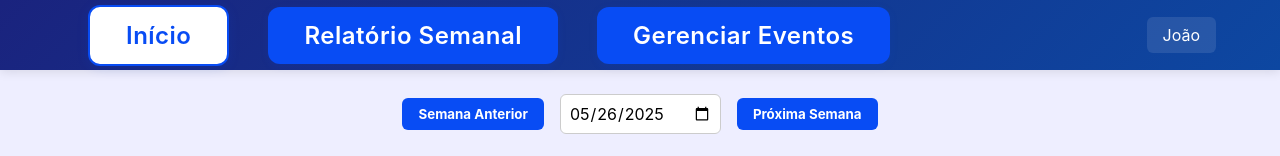
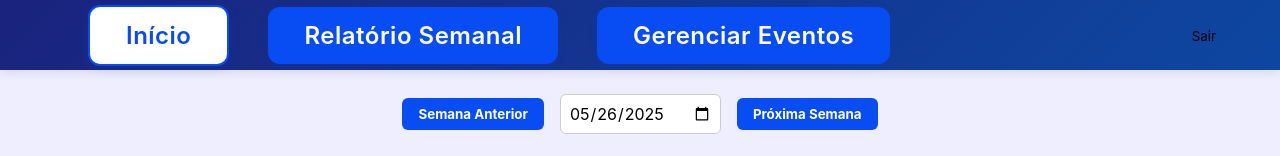
Before and after one commit to JoaoVlopess/calendario_ginasio, a React (Vite) app in the folder client/: page /home in a window 1280 px wide. Both pictures are taken after typing "name@example.com", "Sample123" into the empty fields and a click on the button "Entrar". Shown: the top 156 px of the page. Built offline with nearby package versions, Linux system fonts and the light colour scheme; no server answers.

Commit message:
feat: Refactor Navbar component by removing user modal and state management

```diff
--- a/client/src/components/Navbar/Navbar.tsx
+++ b/client/src/components/Navbar/Navbar.tsx
@@ -1,53 +1,36 @@
-import React, { useState } from 'react';
+import React from 'react';
 import styles from './Navbar.module.css';
-import { Link, useLocation } from 'react-router';
-import UsuarioModal from '../usuarioModal/UsuarioModal'; // Importar o novo componente de modal
-import type { User } from '../../types/user'; // Assumindo que você tem um tipo User compartilhado
-
-// O caminho para a sua logo branca (que você já tem funcionando)
-const logoBrancaUrl = '/img/unifor_logo.png'; // '/img/12047780359881700749.png' ou o nome que você deu para a logo branca
-
-// Interface User movida para um arquivo de tipos compartilhado (ex: src/types/user.ts)
-// export interface User {
-//   name: string;
-//   email?: string;
-//   id?: string;
-//   senha?: string; // Adicionando senha se for parte do objeto User
-// }
+import { Link, useLocation, useNavigate } from 'react-router';
 
 const Navbar: React.FC = () => {
-  const [isUserModalOpen, setIsUserModalOpen] = useState(false);
-  // Gerenciar o usuário com estado para permitir atualizações
-  const [currentUser, setCurrentUser] = useState<User>({ name: 'João', email: 'joao.silva@example.com', id: 'USER123', senha: 'password123' }); // Dados do usuário com mais informações
   const location = useLocation();
-  const toggleUserModal = () => {
-    setIsUserModalOpen(!isUserModalOpen);
-  };
+  const navigate = useNavigate();
 
-  const handleUserUpdate = (updatedUser: User) => {
-    // Em uma aplicação real, você faria uma chamada API aqui para salvar os dados
-    console.log('Usuário atualizado:', updatedUser);
-    setCurrentUser(updatedUser);
-    setIsUserModalOpen(false); // Fechar o modal após salvar
+  const handleLogout = () => {
+    localStorage.clear(); // ou localStorage.removeItem('userName'), etc.
+    navigate('/', { replace: true }); // redireciona para página inicial
   };
 
   return (
-    <>
     <nav className={styles.navbar} style={{ backgroundColor: '#084cf4' }}>
       <div className={styles.navbarLogo}>
-          <Link to="/home" className={`${styles.navbarButton} ${location.pathname === '/home' ? styles.active : ''}`}>Início</Link>
-          <Link to="/relatorio-semanal" className={`${styles.navbarButton} ${location.pathname === '/relatorio-semanal' ? styles.active : ''}`}>Relatório Semanal</Link>
-          <Link to="/gerenciar-eventos" className={`${styles.navbarButton} ${location.pathname === '/gerenciar-eventos' ? styles.active : ''}`}>Gerenciar Eventos</Link>
+        <Link to="/home" className={`${styles.navbarButton} ${location.pathname === '/home' ? styles.active : ''}`}>
+          Início
+        </Link>
+        <Link to="/relatorio-semanal" className={`${styles.navbarButton} ${location.pathname === '/relatorio-semanal' ? styles.active : ''}`}>
+          Relatório Semanal
+        </Link>
+        <Link to="/gerenciar-eventos" className={`${styles.navbarButton} ${location.pathname === '/gerenciar-eventos' ? styles.active : ''}`}>
+          Gerenciar Eventos
+        </Link>
       </div>
+
       <div className={styles.navbarUser}>
-          <button onClick={toggleUserModal} className={styles.userButton}>
-            {currentUser.name}
+        <button onClick={handleLogout} className={styles.logoutButton}>
+          Sair
         </button>
-          {/* O conteúdo do dropdown foi removido para dar lugar ao modal */}
       </div>
     </nav>
-      {isUserModalOpen && <UsuarioModal user={currentUser} onClose={toggleUserModal} onSave={handleUserUpdate} />}
-    </>
   );
 };
 
```
Lines whose indentation alone changed are shown as unchanged.
